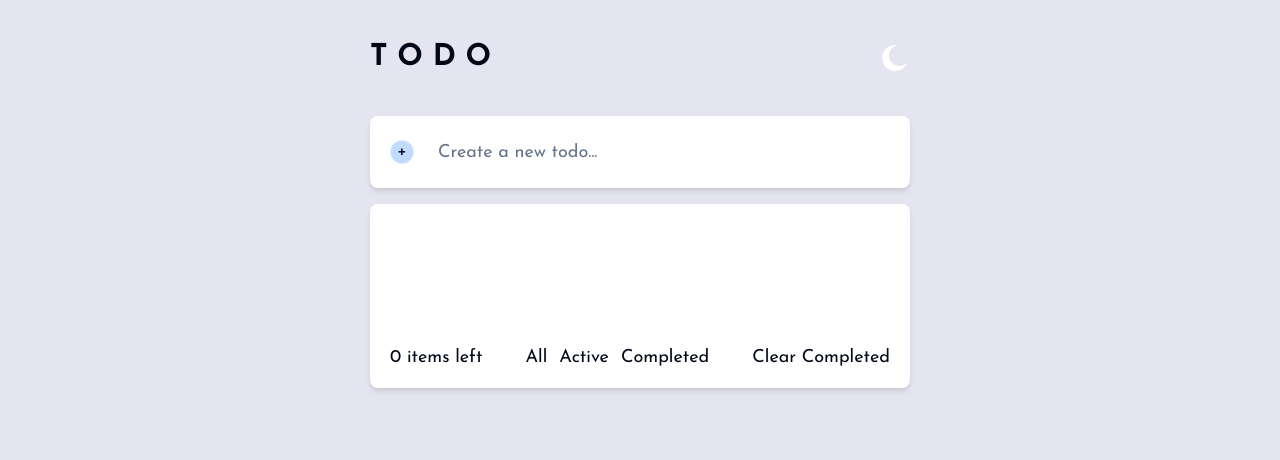
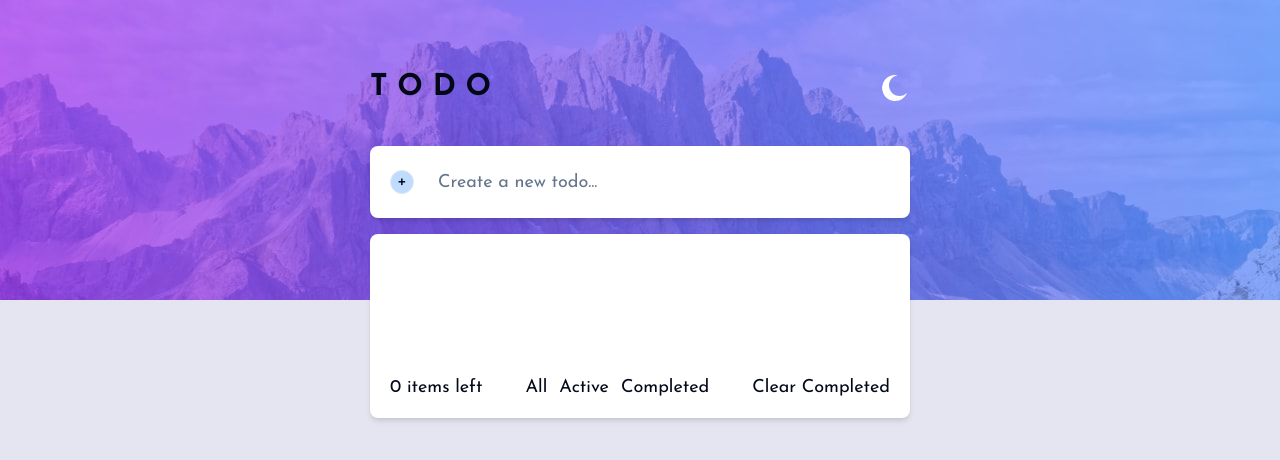
Before and after one commit to DeyanTopalov/to-do-app, a Next.js app: page / in a window 1280 px wide. Shown: the top 460 px of the page. Built offline with nearby package versions, Linux system fonts and the light colour scheme.

Commit message:
bg theme image added

```diff
--- a/app/layout.tsx
+++ b/app/layout.tsx
@@ -2,6 +2,8 @@ import type { Metadata } from "next";
 import { josefinSans } from "./ui/fonts";
 import "@styles/globals.css";
 import { Providers } from "./providers";
+import { BackgroundLight } from "@components/ui/icons";
+import ThemeBgImage from "@components/ThemeBgImage";
 
 export const metadata: Metadata = {
   title: "ToDo App",
@@ -19,6 +21,9 @@ export default function RootLayout({
         className={`${josefinSans.className} grid h-svh w-svw place-items-center  gap-0 bg-clr-app-bg text-left text-lg antialiased md:h-screen md:w-full`}
       >
         <Providers>
+          <div className="absolute top-0 -z-10 h-[200px] w-full overflow-hidden md:h-[300px]">
+            <ThemeBgImage />
+          </div>
           <main className="grid h-svh w-svw px-6 md:max-w-[90rem]">
             {children}
           </main>
--- /dev/null
+++ b/components/ThemeBgImage.tsx
@@ -0,0 +1,18 @@
+"use client";
+
+import { useIsClient } from "@lib/hooks";
+import { useTheme } from "next-themes";
+import { BackgroundLight, BackgroundDark } from "./ui/icons";
+
+export default function ThemeBgImage() {
+  const isClient = useIsClient();
+  const { resolvedTheme } = useTheme();
+
+  if (!isClient) return <div className="h-full w-full "></div>;
+
+  if (resolvedTheme === "dark") {
+    return <BackgroundDark />;
+  } else {
+    return <BackgroundLight />;
+  }
+}
--- a/components/ToDoCard.tsx
+++ b/components/ToDoCard.tsx
@@ -84,7 +84,7 @@ const ToDoCard = () => {
 
   return (
     <div className="relative w-full max-w-[33.75rem]">
-      <div className=" mt-10 w-full ">
+      <div className=" mt-10 w-full md:mt-[4.375rem] ">
         <div className="mb-10 flex items-center justify-between">
           <h1 className="text-3xl font-bold ">T O D O</h1>
           <ThemeSwitch />
--- a/components/ToDoItem.tsx
+++ b/components/ToDoItem.tsx
@@ -28,7 +28,7 @@ const ToDoItem = ({
         {todo.title}
       </p>
       <button
-        className=" flex size-6 shrink-0 items-center justify-center rounded-full border border-slate-300"
+        className=" flex size-6 shrink-0 items-center justify-center rounded-full"
         aria-label="Delete Todo"
         type="button"
         onClick={() => {
@@ -38,7 +38,7 @@ const ToDoItem = ({
         }}
       >
         <p className="sr-only">Delete</p>
-        <DeleteIcon className="fill-red-500" />
+        <DeleteIcon className="fill-clr-todo-placeholder" />
       </button>
     </div>
   );
--- a/components/ui/icons.tsx
+++ b/components/ui/icons.tsx
@@ -1,3 +1,5 @@
+import Image from "next/image";
+
 export const DeleteIcon = ({ className }: classNameProps) => {
   return (
     <svg
@@ -51,3 +53,45 @@ export const IconMoon = ({ className }: classNameProps) => {
     </svg>
   );
 };
+
+export const BackgroundLight = () => {
+  return (
+    <>
+      <Image
+        src="/bg-mobile-light.jpg"
+        width={375}
+        height={200}
+        className=" block h-full w-full object-cover md:hidden"
+        alt="background pattern"
+      />
+      <Image
+        src="/bg-desktop-light.jpg"
+        width={1440}
+        height={320}
+        className="hidden h-full w-full object-cover md:block"
+        alt="background pattern"
+      />
+    </>
+  );
+};
+
+export const BackgroundDark = () => {
+  return (
+    <>
+      <Image
+        src="/bg-mobile-dark.jpg"
+        width={375}
+        height={200}
+        className=" block h-full w-full object-cover md:hidden"
+        alt="background pattern"
+      />
+      <Image
+        src="/bg-desktop-dark.jpg"
+        width={1440}
+        height={320}
+        className="hidden h-full w-full object-cover md:block"
+        alt="background pattern"
+      />
+    </>
+  );
+};
```
